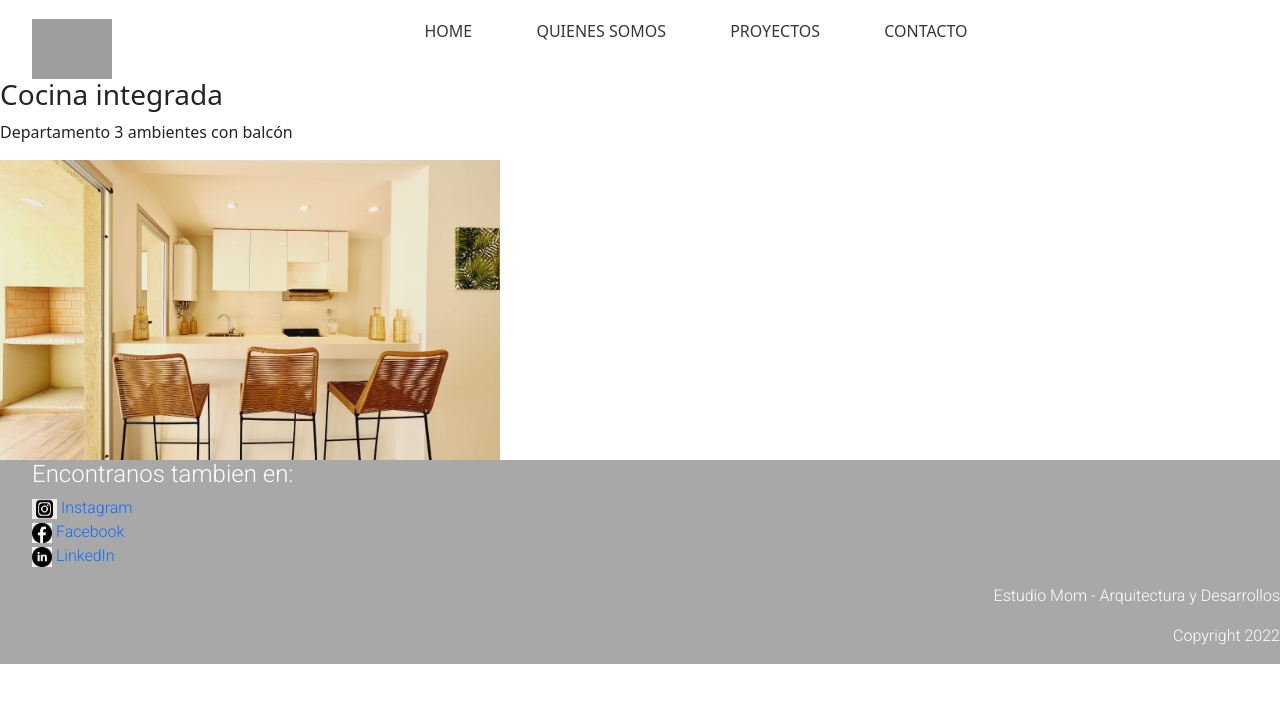
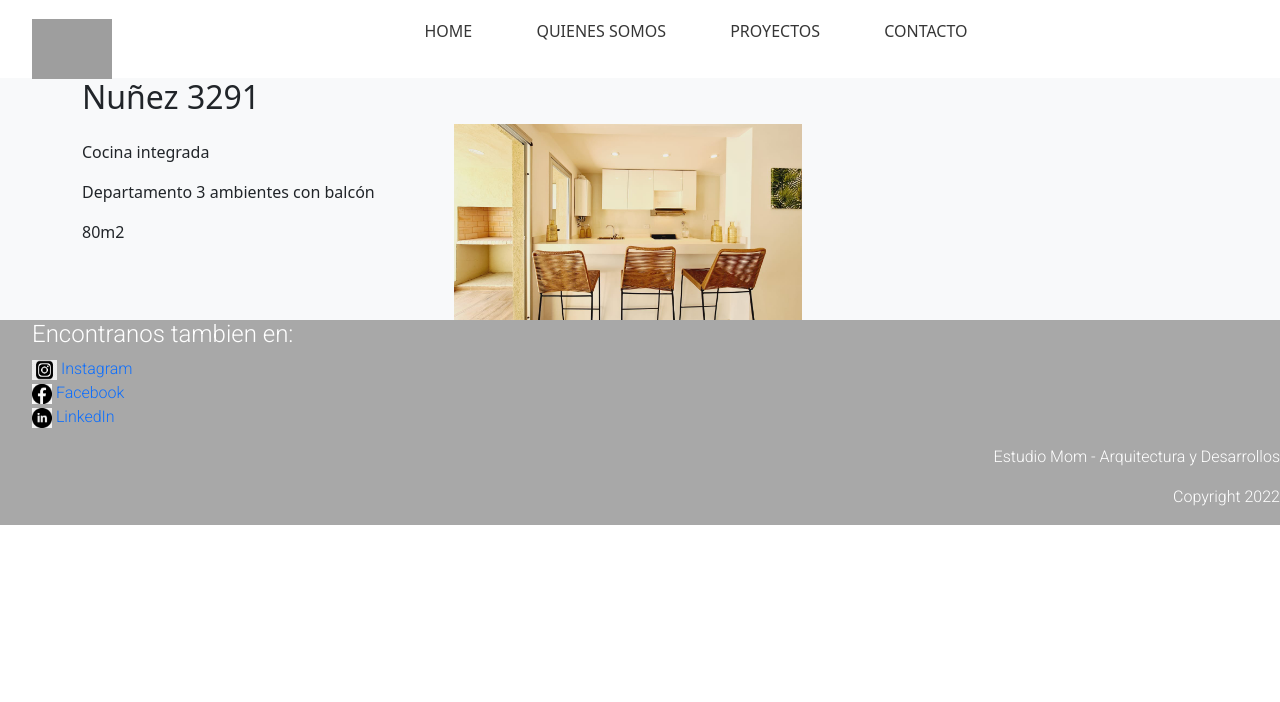
Before and after one commit to EmiliaTorino/Estudio-mom, a plain HTML site: page Nunez.html in a window 1280 px wide. Drawn offline with nearby package versions, Linux system fonts and the light colour scheme; grey boxes are pictures that could not be loaded.

Commit message:
modificaciones nunez

```diff
--- a/Nunez.html
+++ b/Nunez.html
@@ -30,12 +30,26 @@
                 </div>
         </header>
         <main>
-            <div class="tarjeta__TitulosObras">
-                <h3>Cocina integrada</h3>
-                <p>Departamento 3 ambientes con balcón</p>
-            </div>
-            <div>
-                <img src="Imagenes/CocinaNunez.jpeg" width="500px" height="300px" alt="Cocina integrada">
+            <div class="container-fluid bg-light">
+                <div class="container">
+                    <div class="row">
+                        <div class="col-md-12">
+                            <h2 class="tarjeta__TitulosObras">Nuñez 3291</h2>
+                        </div>
+                        <div class="row">
+                            <div class="col-md-4">
+                                <p>
+                                    <p>Cocina integrada</p>
+                                    <p>Departamento 3 ambientes con balcón</p>
+                                    <p>80m2</p>
+                                </p>
+                            </div>
+                                <div class="col-md-4">
+                                <img src="Imagenes/CocinaNunez.jpeg" class="img-fluid" alt="cocina integrada">
+                                </div>
+                        </div>
+                    </div>
+                </div>
             </div>
         </main>
     </body>
```
